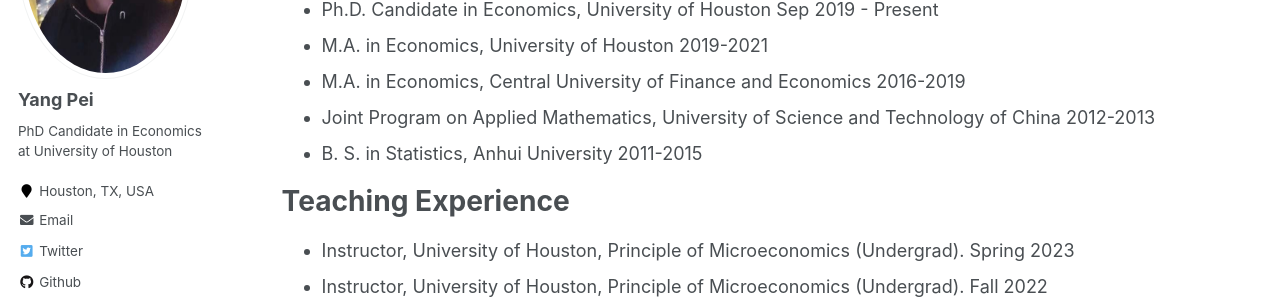
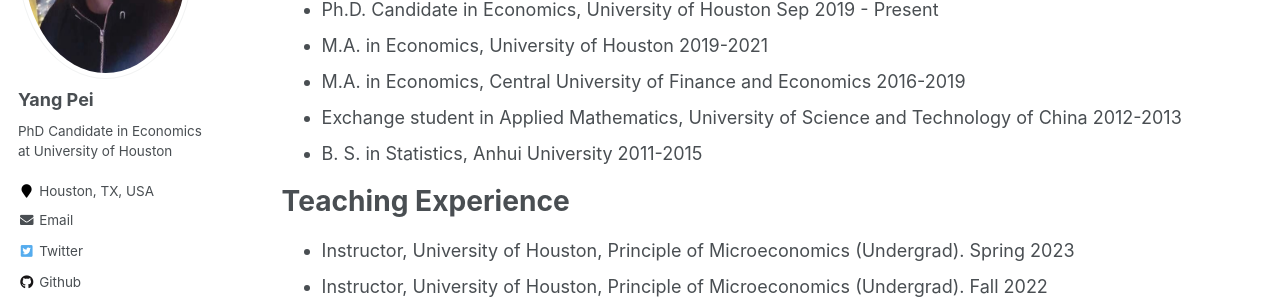
Before and after one commit to ypei1/ypei1.github.io, a Jekyll site: the page built from _pages/cv.md, in a window 1280 px wide and 1331 px high. Shown: the part 270-570 px from the top of the window. Built offline with Jekyll 4.4.1, drawn with Linux system fonts in a browser that asks for light colours; comment, search, counter and statistics services are not loaded; a file with an impossible date is left out.

Commit message:
Update cv.md

```diff
--- a/_pages/cv.md
+++ b/_pages/cv.md
@@ -16,7 +16,7 @@
 * Ph.D. Candidate in Economics, University of Houston Sep 2019 - Present
 * M.A. in Economics, University of Houston 2019-2021
 * M.A. in Economics, Central University of Finance and Economics 2016-2019
-* Joint Program on Applied Mathematics, University of Science and Technology of China 2012-2013
+* Exchange student in Applied Mathematics, University of Science and Technology of China 2012-2013
 * B. S. in Statistics, Anhui University 2011-2015
 
 Teaching Experience
```
